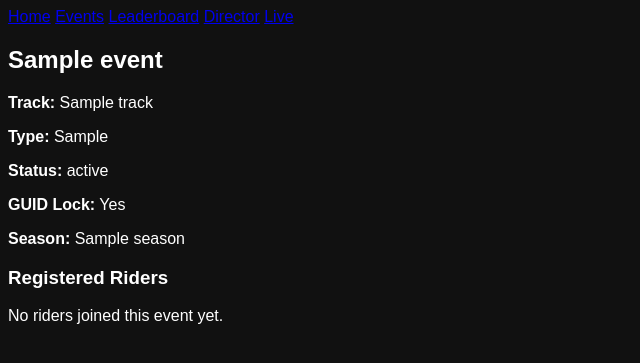
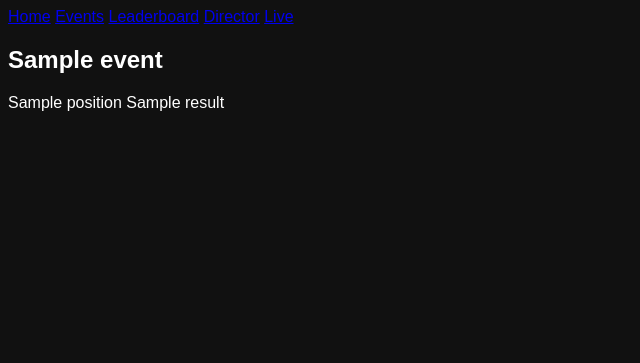
Before and after one commit to figjamfngaming-eng/12oclock-system, a Flask app: page /event/1 in a window 1280 px wide. Shown: the top 363 px of the page, without its empty margins (0-640 px from the left). Run offline with Flask 3, Linux system fonts and the light colour scheme; a database or web service that is not in the repository returns one stand-in record (values such as "Sample title"); some libraries are stand-ins or nearby versions.

Commit message:
event.html

```diff
--- a/web/templates/event.html
+++ b/web/templates/event.html
@@ -1,45 +1,7 @@
 {% extends "base.html" %}
-
 {% block content %}
-<div class="card">
-    <h2>{{ event.name }}</h2>
-    <p><strong>Track:</strong> {{ event.track }}</p>
-    <p><strong>Type:</strong> {{ event.event_type }}</p>
-    <p><strong>Status:</strong> {{ event.status }}</p>
-    <p><strong>GUID Lock:</strong> {{ "Yes" if event.requires_guid else "No" }}</p>
-    <p><strong>Season:</strong> {{ event.season }}</p>
-</div>
-
-<div class="card">
-    <h3>Registered Riders</h3>
-
-    {% if registrations %}
-    <table>
-        <thead>
-            <tr>
-                <th>MXB Name</th>
-                <th>Discord</th>
-                <th>Class</th>
-                <th>Team</th>
-                <th>No.</th>
-                <th>GUID Status</th>
-            </tr>
-        </thead>
-        <tbody>
-            {% for rider in registrations %}
-            <tr>
-                <td>{{ rider.mxb_name or "-" }}</td>
-                <td>{{ rider.discord_name or "-" }}</td>
-                <td>{{ rider.class_name or "-" }}</td>
-                <td>{{ rider.team_name or "-" }}</td>
-                <td>{{ rider.rider_number or "-" }}</td>
-                <td>{{ rider.guid_status or "-" }}</td>
-            </tr>
-            {% endfor %}
-        </tbody>
-    </table>
-    {% else %}
-    <p>No riders joined this event yet.</p>
-    {% endif %}
-</div>
+<h2>{{event.name}}</h2>
+{% for r in results %}
+<div>{{r.position}} {{r.mxb_name}}</div>
+{% endfor %}
 {% endblock %}
```
